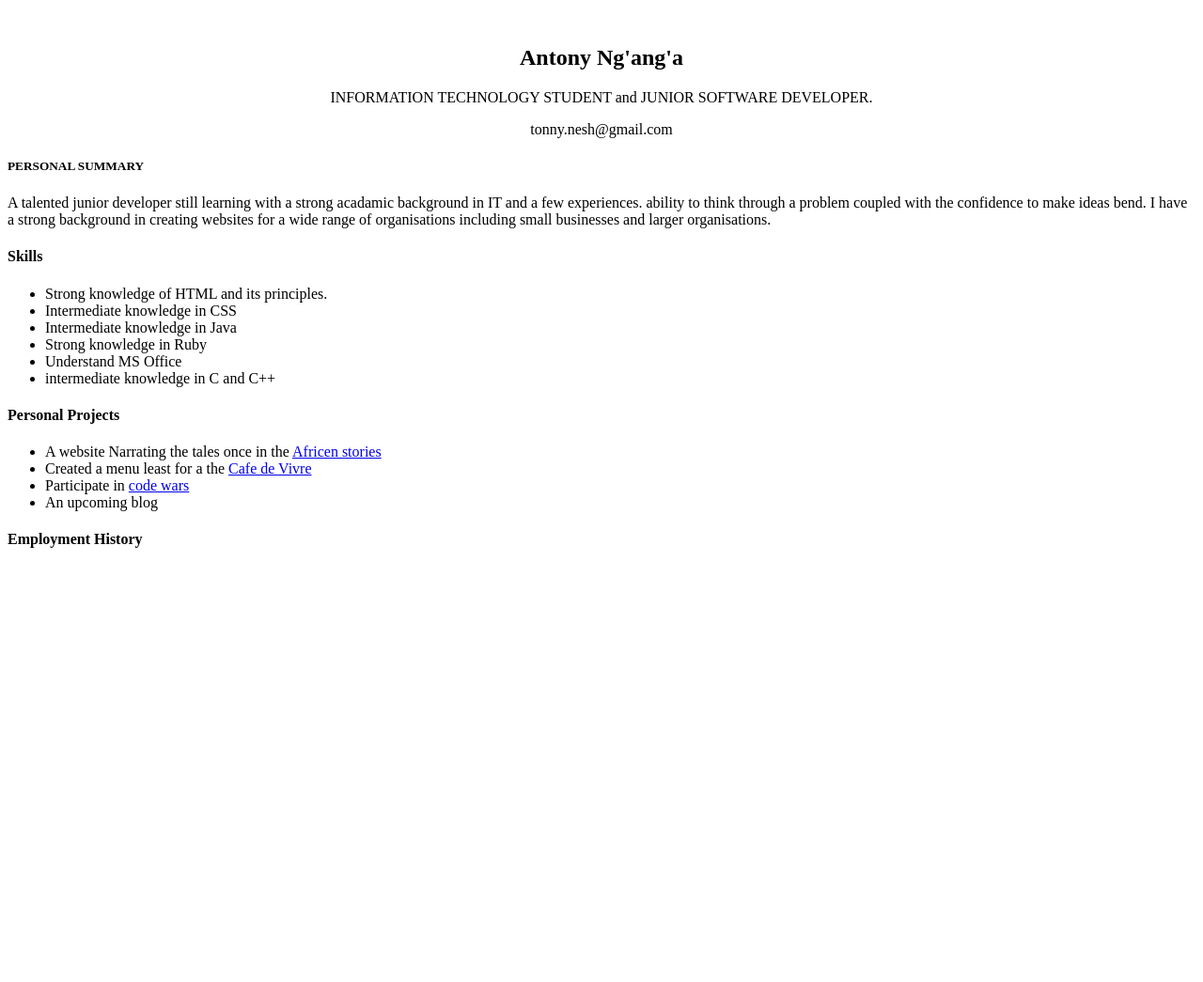
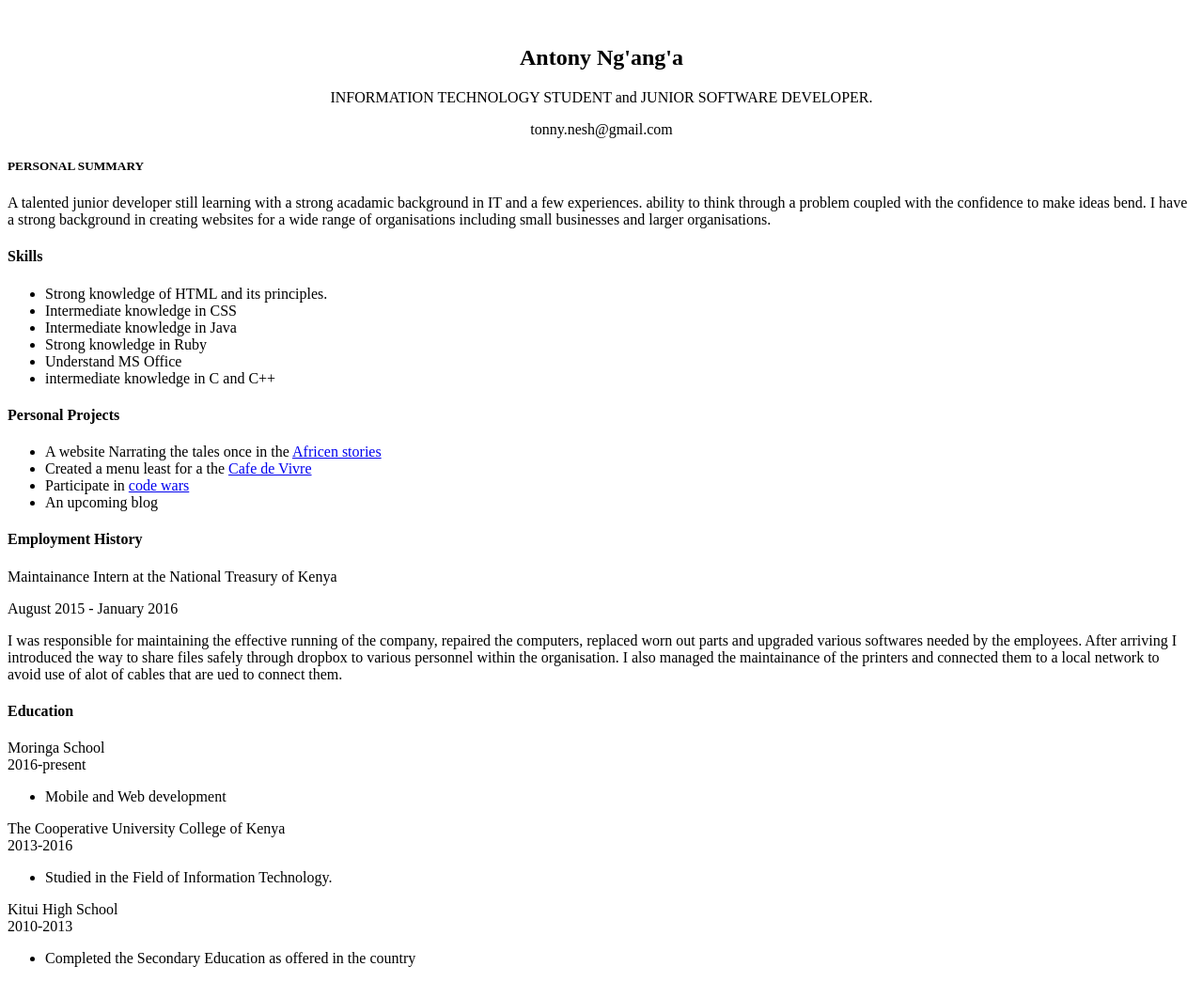
Before and after one commit to meshnesh/Curriculum-Vitae, a plain HTML site: page index.html in a window 1280 px wide. Shown: the whole page at 94% size. Before the commit the page ends 800 px from the top, so only its background shows below. Drawn offline with Linux system fonts and the light colour scheme.

Commit message:
final html file

```diff
--- a/index.html
+++ b/index.html
@@ -47,6 +47,39 @@
 
             <section>
                 <h4>Employment History</h4>
+
+                <p>
+                    Maintainance Intern at the National Treasury of Kenya<br/>
+                <p>August 2015 - January 2016</p>
+
+            <p>
+                I was responsible for maintaining the effective running of the company, repaired the computers, replaced worn out parts and upgraded various softwares needed by the employees.
+                After arriving I introduced the way to share files safely through dropbox to various personnel within the organisation.
+                I also managed the maintainance of the printers and connected them to a local network to avoid use of alot of cables that are ued to connect them.
+            </p>
+            </section>
+
+            <section>
+                <h4>Education</h4>
+                <p>Moringa School<br/>
+                    2016-present
+                </p>
+                <p><ul>
+                <li>Mobile and Web development</li>
+                </ul>
+                </p>
+
+            <p>The Cooperative University College of Kenya<br/>
+        2013-2016</p>
+        <p>
+            <ul>
+                <li>Studied in the Field of Information Technology.</li>
+            </ul>
+            </p>
+        <p>Kitui High School<br/>
+        2010-2013
+        </p>
+        <ul><li>Completed the Secondary Education as offered in the country</li></ul>
             </section>
 
         </body>
```
